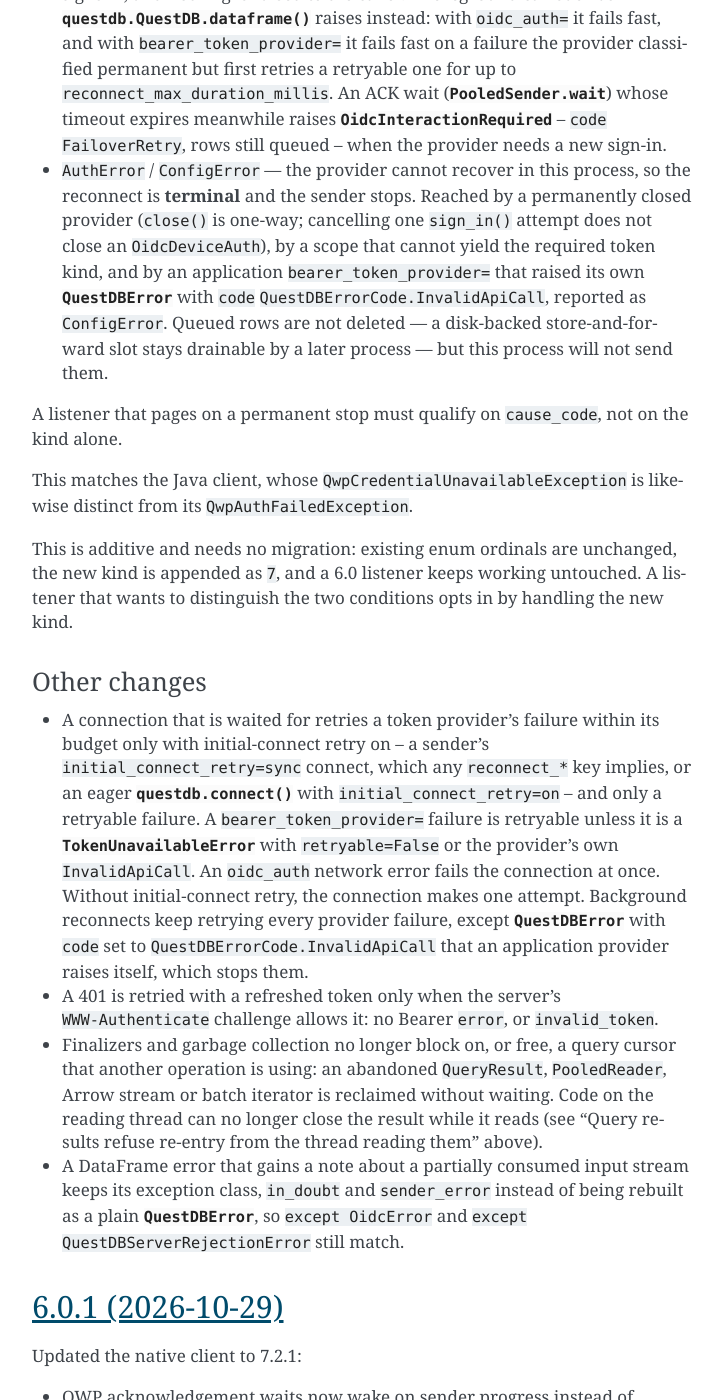
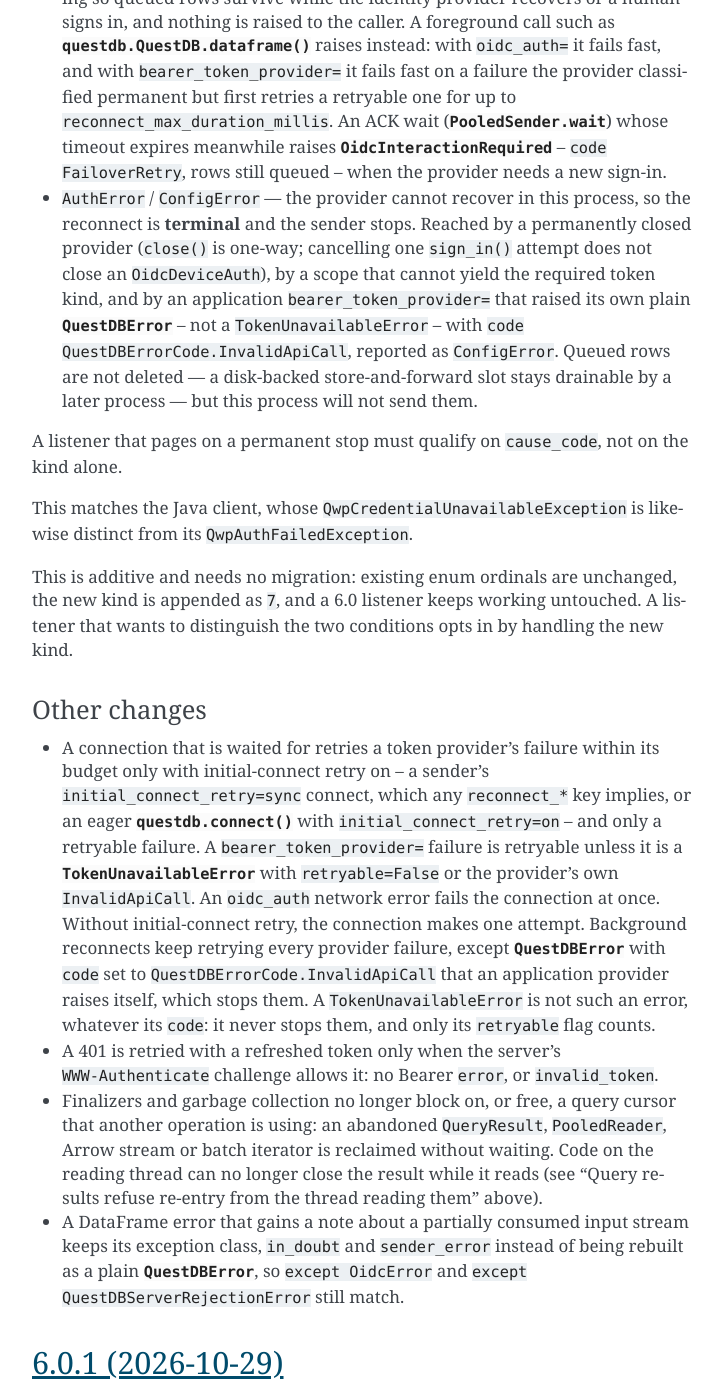
Before and after one commit to questdb/py-questdb-client, a Sphinx documentation site: the page built from docs/changelog.rst, in a window 1280 px wide and 1400 px high, scrolled down 11472 px. Shown: the whole window, without its empty margins (388-1111 px from the left). Built offline with Sphinx 7.4.7, drawn with Linux system fonts in a browser that asks for light colours; some of the changed text lies outside the part shown.

Commit message:
docs(auth): say that a TokenUnavailableError never stops reconnects
An application bearer_token_provider stops its clients' background
reconnects by raising its own QuestDBError with code InvalidApiCall. A
TokenUnavailableError is a QuestDBError, and its public `code=` accepts
InvalidApiCall, but clients classify one by `retryable` alone and keep
reconnecting -- deliberately, as native keeps a token-unavailable error
apart from InvalidApiCall. The CHANGELOG ("except QuestDBError with code
set to QuestDBErrorCode.InvalidApiCall that an application provider
raises itself, which stops them") and token_providers.rst ("Only an
InvalidApiCall your provider raises itself has that effect") read as if
it stopped them, so a provider that raised
TokenUnavailableError(..., code=InvalidApiCall) got endless reconnects
and CredentialUnavailable events with cause SocketError instead of a
ConfigError.

The CHANGELOG, token_providers.rst and the TokenUnavailableError,
BearerTokenProvider and ConnectionEventKind docstrings now say to raise
a plain QuestDBError, and that a TokenUnavailableError's code only
labels it. Behaviour is unchanged.

```diff
--- a/CHANGELOG.rst
+++ b/CHANGELOG.rst
@@ -170,11 +170,12 @@ tokens from a secrets vault.
   ``QuestDBErrorCode.InvalidApiCall``, as a Rust provider returns
   ``InvalidApiCall``. Its clients then stop: a QWP/WebSocket sender, query or
   pool fails with ``ConfigError`` and stops reconnecting, and an ILP/HTTP
-  flush fails at once. A token source cannot do this; close its
-  ``RefreshingTokenProvider`` instead. An ``InvalidApiCall`` that a client
-  call inside the provider raised -- a pool at its ``sender_pool_max`` cap, a
-  client that is closing -- and that escapes ``token()`` counts as
-  retryable.
+  flush fails at once. A ``TokenUnavailableError`` does not stop them,
+  whatever its ``code``: it is classified by ``retryable`` alone. A token
+  source cannot do this; close its ``RefreshingTokenProvider`` instead. An
+  ``InvalidApiCall`` that a client call inside the provider raised -- a pool
+  at its ``sender_pool_max`` cap, a client that is closing -- and that
+  escapes ``token()`` counts as retryable.
 * ``RefreshingTokenProvider.close(wait=True, timeout=30)`` optionally drains an
   active source with a deadline. A timeout leaves the provider closed and raises
   ``TimeoutError``. Sources must bound their own I/O: interpreter exit cannot
@@ -516,11 +517,11 @@ which is what says whether the sender will carry on:
   permanently closed provider (``close()`` is one-way; cancelling one
   ``sign_in()`` attempt does not close an ``OidcDeviceAuth``), by a scope that
   cannot yield the required token kind, and by an application
-  ``bearer_token_provider=`` that raised its own :class:`QuestDBError
-  <questdb.QuestDBError>` with ``code`` ``QuestDBErrorCode.InvalidApiCall``,
-  reported as ``ConfigError``. Queued rows are not deleted — a disk-backed
-  store-and-forward slot stays drainable by a later process — but this process
-  will not send them.
+  ``bearer_token_provider=`` that raised its own plain :class:`QuestDBError
+  <questdb.QuestDBError>` -- not a ``TokenUnavailableError`` -- with ``code``
+  ``QuestDBErrorCode.InvalidApiCall``, reported as ``ConfigError``. Queued
+  rows are not deleted — a disk-backed store-and-forward slot stays drainable
+  by a later process — but this process will not send them.
 
 A listener that pages on a permanent stop must qualify on ``cause_code``, not
 on the kind alone.
@@ -549,7 +550,9 @@ Other changes
   Background reconnects keep retrying every provider failure, except
   :class:`QuestDBError <questdb.QuestDBError>` with ``code`` set to
   ``QuestDBErrorCode.InvalidApiCall`` that an application provider raises
-  itself, which stops them.
+  itself, which stops them. A ``TokenUnavailableError`` is not such an
+  error, whatever its ``code``: it never stops them, and only its
+  ``retryable`` flag counts.
 
 - A 401 is retried with a refreshed token only when the server's
   ``WWW-Authenticate`` challenge allows it: no Bearer ``error``, or
--- a/docs/token_providers.rst
+++ b/docs/token_providers.rst
@@ -250,12 +250,15 @@ disk-backed slot stays drainable by a later process. Raised from the source of
 a :class:`~questdb.auth.RefreshingTokenProvider`, it counts as retryable like
 any other exception.
 
-Only an ``InvalidApiCall`` your provider raises itself has that effect. The
-client raises the same code when it refuses a call -- a pool at its
-``sender_pool_max`` cap once ``acquire_timeout_ms`` runs out, a lease another
-thread holds, a client that is closing. Such a refusal, raised by a client
-call inside ``token()`` and let escape, counts as retryable: it is about that
-call, not the credential.
+Only an ``InvalidApiCall`` your provider raises itself has that effect, and
+only as a plain :class:`~questdb.QuestDBError`: a
+:class:`~questdb.auth.TokenUnavailableError` is classified by its
+``retryable`` flag alone, whatever its ``code``, and never stops the
+reconnects. The client raises the same code when it refuses a call -- a pool
+at its ``sender_pool_max`` cap once ``acquire_timeout_ms`` runs out, a lease
+another thread holds, a client that is closing. Such a refusal, raised by a
+client call inside ``token()`` and let escape, counts as retryable: it is
+about that call, not the credential.
 
 A provider may own the client it is attached to -- an object that implements
 ``token()`` and keeps its own :class:`~questdb.QuestDB` or
```
Also changed, not shown: 3 other files.
